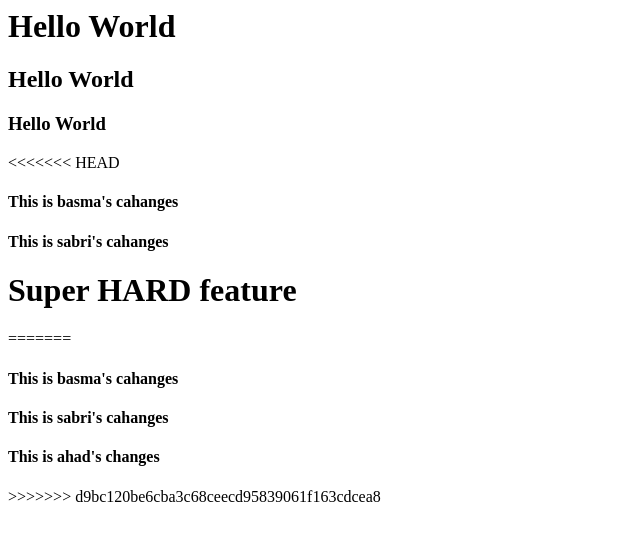
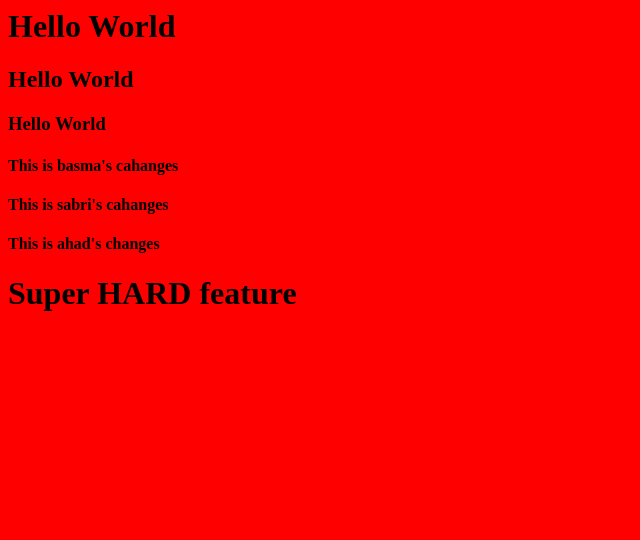
Before and after one commit to sabri916/git-workshop, a plain HTML site: page index.html in a window 1280 px wide. Shown: the whole page, without its empty margins (0-640 px from the left). Drawn offline with Linux system fonts and the light colour scheme.

Commit message:
changed background to red

```diff
--- a/index.html
+++ b/index.html
@@ -3,18 +3,14 @@
 <head>
   <title> Hello Git!!</title>
 </head>
-<body>
+<body style="background-color: red">
   <h1> Hello World </h1>
   <h2> Hello World </h2>
   <h3> Hello World </h3>
-<<<<<<< HEAD
-<h4>This is basma's cahanges</4>
-<h4>This is sabri's cahanges</4>
-  <h1>Super HARD feature</h1>
-=======
+
 <h4>This is basma's cahanges</h4>
 <h4>This is sabri's cahanges</h4>
 <h4>This is ahad's changes</h4>
->>>>>>> d9bc120be6cba3c68ceecd95839061f163cdcea8
+  <h1>Super HARD feature</h1>
 </body>
 </html>
```
